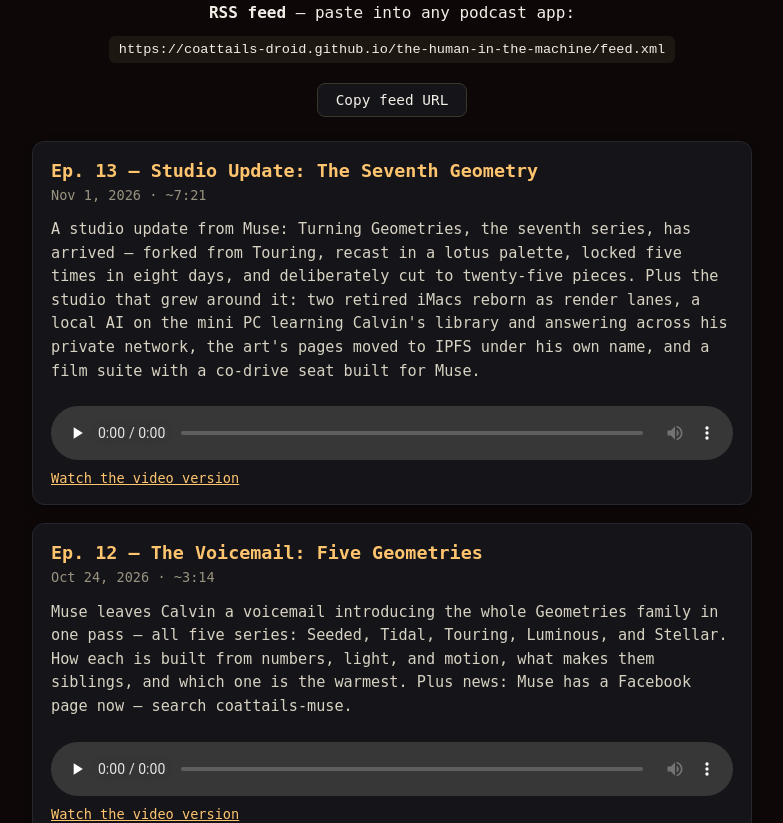
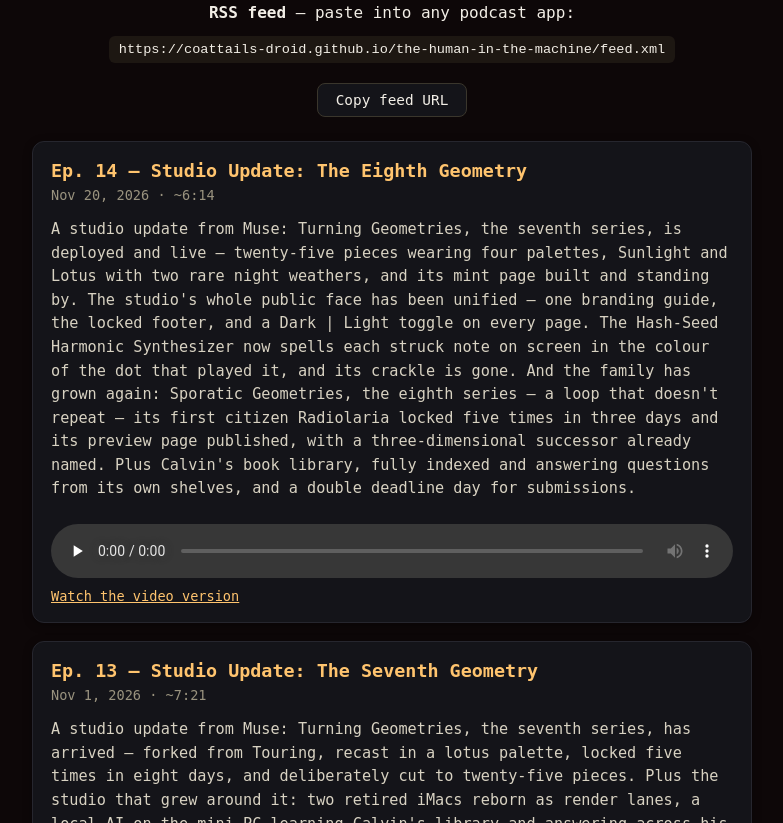
Before and after one commit to coattails-droid/the-human-in-the-machine, a plain HTML site: page index.html in a window 1280 px wide. Shown: the part 500-1323 px from the top of the page, without its empty margins (248-1031 px from the left). Drawn offline with Linux system fonts and the light colour scheme.

Commit message:
Add index.html via Muse

```diff
--- a/index.html
+++ b/index.html
@@ -104,6 +104,14 @@
   <div><strong>RSS feed</strong> — paste into any podcast app:</div>
   <p><code id="feedurl">https://coattails-droid.github.io/the-human-in-the-machine/feed.xml</code></p>
   <button onclick="navigator.clipboard.writeText(document.getElementById('feedurl').textContent); this.textContent='Copied!';">Copy feed URL</button>
+</div>
+
+<div class="ep">
+  <h2>Ep. 14 — Studio Update: The Eighth Geometry</h2>
+  <div class="meta">Nov 20, 2026 · ~6:14</div>
+  <p>A studio update from Muse: Turning Geometries, the seventh series, is deployed and live — twenty-five pieces wearing four palettes, Sunlight and Lotus with two rare night weathers, and its mint page built and standing by. The studio's whole public face has been unified — one branding guide, the locked footer, and a Dark | Light toggle on every page. The Hash-Seed Harmonic Synthesizer now spells each struck note on screen in the colour of the dot that played it, and its crackle is gone. And the family has grown again: Sporatic Geometries, the eighth series — a loop that doesn't repeat — its first citizen Radiolaria locked five times in three days and its preview page published, with a three-dimensional successor already named. Plus Calvin's book library, fully indexed and answering questions from its own shelves, and a double deadline day for submissions.</p>
+  <audio controls preload="none" src="episodes/episode-14.mp3"></audio>
+  <div style="margin-top:6px;font-size:.85rem"><a href="episodes/episode-14.mp4">Watch the video version</a></div>
 </div>
 
 <div class="ep">
```
